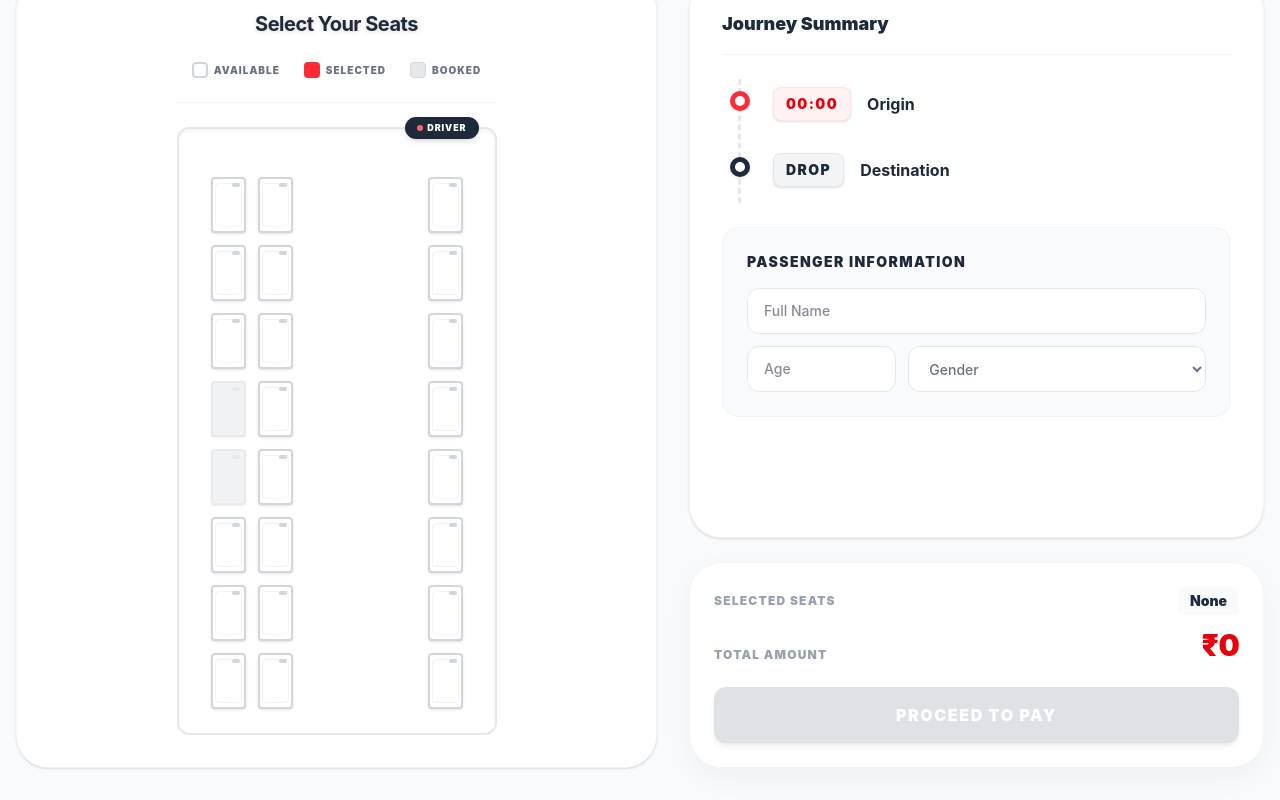
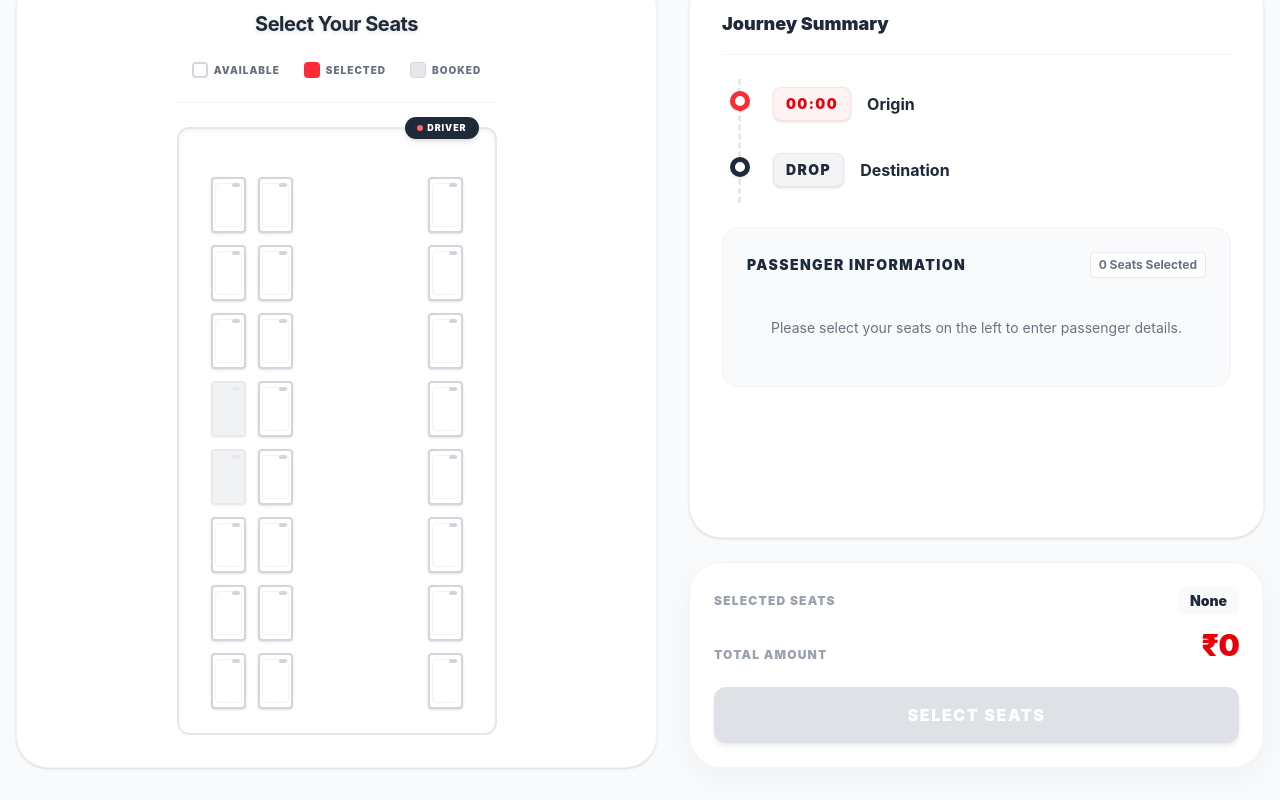
Before and after one commit to rohithnayak42/JourneyHub, a React (Vite) app in the folder client/: page /bus/seat-page in a window 1280 px wide. Shown: the part 236-1036 px from the top of the page. Built offline with nearby package versions, Linux system fonts and the light colour scheme.

Commit message:
Added dynamic passenger forms and validation to Bus Seat Selection

```diff
--- a/client/src/pages/BusSeatSelection.jsx
+++ b/client/src/pages/BusSeatSelection.jsx
@@ -83,15 +83,24 @@ const BusSeatSelection = () => {
 
   const [total, setTotal] = useState(0);
   const [selectedSeats, setSelectedSeats] = useState([]);
+  const [passengers, setPassengers] = useState([]);
 
   const handleSeatChange = (id, priceDelta) => {
      setTotal(prev => prev + priceDelta);
      if (priceDelta > 0) {
         setSelectedSeats(prev => [...prev, id]);
+        setPassengers(prev => [...prev, { seat: id, name: '', age: '', gender: '' }]);
      } else {
         setSelectedSeats(prev => prev.filter(seat => seat !== id));
+        setPassengers(prev => prev.filter(p => p.seat !== id));
      }
   };
+
+  const handlePassengerChange = (seatId, field, value) => {
+     setPassengers(prev => prev.map(p => p.seat === seatId ? { ...p, [field]: value } : p));
+  };
+
+  const isFormValid = passengers.length > 0 && passengers.every(p => p.name.trim() !== '' && p.age !== '' && p.gender !== '' && p.gender !== 'Gender');
 
   return (
     <div className="min-h-screen bg-gray-50 flex flex-col font-sans">
@@ -151,20 +160,53 @@ const BusSeatSelection = () => {
                  </div>
               </div>
 
-              <div className="mt-6 p-6 bg-gray-50 rounded-2xl border border-gray-100">
-                  <h4 className="font-black text-sm text-gray-800 mb-4 uppercase tracking-widest">Passenger Information</h4>
-                  <div className="flex flex-col gap-3">
-                     <input type="text" placeholder="Full Name" className="w-full text-sm font-medium bg-white border border-gray-200 rounded-xl px-4 py-3 outline-none focus:border-red-400 focus:ring-2 focus:ring-red-100 transition-all" />
-                     <div className="flex gap-3">
-                        <input type="number" placeholder="Age" className="w-1/3 text-sm font-medium bg-white border border-gray-200 rounded-xl px-4 py-3 outline-none focus:border-red-400 focus:ring-2 focus:ring-red-100 transition-all" />
-                        <select className="w-2/3 text-sm font-medium bg-white border border-gray-200 rounded-xl px-4 py-3 outline-none focus:border-red-400 focus:ring-2 focus:ring-red-100 transition-all text-gray-500">
-                           <option>Gender</option>
-                           <option>Male</option>
-                           <option>Female</option>
-                           <option>Other</option>
-                        </select>
+              <div className="mt-6 p-6 bg-gray-50 rounded-2xl border border-gray-100 flex-1 overflow-y-auto max-h-[300px] custom-scrollbar">
+                  <div className="flex justify-between items-center mb-4">
+                     <h4 className="font-black text-sm text-gray-800 uppercase tracking-widest">Passenger Information</h4>
+                     <span className="text-xs font-bold text-gray-500 bg-white px-2 py-1 rounded border border-gray-200">{selectedSeats.length} Seats Selected</span>
+                  </div>
+
+                  {passengers.length === 0 ? (
+                     <p className="text-sm text-gray-500 text-center py-6">Please select your seats on the left to enter passenger details.</p>
+                  ) : (
+                     <div className="flex flex-col gap-4">
+                        {passengers.map((p, index) => (
+                           <div key={p.seat} className="bg-white p-4 rounded-xl shadow-sm border border-gray-100">
+                              <span className="text-xs font-black text-red-500 uppercase tracking-widest mb-3 block">Passenger {index + 1} <span className="text-gray-400 font-bold">(Seat {p.seat})</span></span>
+                              <div className="flex flex-col gap-3">
+                                 <input
+                                    type="text"
+                                    placeholder="Full Name"
+                                    value={p.name}
+                                    onChange={(e) => handlePassengerChange(p.seat, 'name', e.target.value)}
+                                    className="w-full text-sm font-medium bg-gray-50 border border-gray-200 rounded-lg px-4 py-2.5 outline-none focus:border-red-400 focus:ring-2 focus:ring-red-100 transition-all"
+                                 />
+                                 <div className="flex gap-3">
+                                    <input
+                                       type="number"
+                                       placeholder="Age"
+                                       value={p.age}
+                                       min="1"
+                                       max="120"
+                                       onChange={(e) => handlePassengerChange(p.seat, 'age', e.target.value)}
+                                       className="w-1/3 text-sm font-medium bg-gray-50 border border-gray-200 rounded-lg px-4 py-2.5 outline-none focus:border-red-400 focus:ring-2 focus:ring-red-100 transition-all"
+                                    />
+                                    <select
+                                       value={p.gender || 'Gender'}
+                                       onChange={(e) => handlePassengerChange(p.seat, 'gender', e.target.value)}
+                                       className={`w-2/3 text-sm font-medium bg-gray-50 border border-gray-200 rounded-lg px-4 py-2.5 outline-none focus:border-red-400 focus:ring-2 focus:ring-red-100 transition-all ${p.gender ? 'text-gray-800' : 'text-gray-400'}`}
+                                    >
+                                       <option disabled>Gender</option>
+                                       <option value="Male">Male</option>
+                                       <option value="Female">Female</option>
+                                       <option value="Other">Other</option>
+                                    </select>
+                                 </div>
+                              </div>
+                           </div>
+                        ))}
                      </div>
-                  </div>
+                  )}
               </div>
            </div>
 
@@ -178,10 +220,10 @@ const BusSeatSelection = () => {
                  <span className="text-3xl font-black text-red-600 tracking-tight">₹{total}</span>
               </div>
               <button
-                 className={`w-full py-4 rounded-xl font-black text-white uppercase tracking-widest shadow-md transition-all flex items-center justify-center gap-2 relative overflow-hidden group btn-shine ${selectedSeats.length > 0 ? 'bg-red-500 hover:bg-red-600 hover:-translate-y-1 hover:shadow-xl hover:shadow-red-500/30' : 'bg-gray-300 cursor-not-allowed opacity-70'}`}
-                 disabled={selectedSeats.length === 0}
+                 className={`w-full py-4 rounded-xl font-black text-white uppercase tracking-widest shadow-md transition-all flex items-center justify-center gap-2 relative overflow-hidden group btn-shine ${isFormValid ? 'bg-red-500 hover:bg-red-600 hover:-translate-y-1 hover:shadow-xl hover:shadow-red-500/30' : 'bg-gray-300 cursor-not-allowed opacity-70'}`}
+                 disabled={!isFormValid}
               >
-                 Proceed to Pay <span className="absolute inset-0 w-full h-full -translate-x-full bg-gradient-to-r from-transparent via-white/30 to-transparent group-hover:animate-[shine_1.5s_ease-in-out_infinite]"></span>
+                 {isFormValid ? 'Proceed to Pay' : (passengers.length === 0 ? 'Select Seats' : 'Incomplete Details')} {isFormValid && <span className="absolute inset-0 w-full h-full -translate-x-full bg-gradient-to-r from-transparent via-white/30 to-transparent group-hover:animate-[shine_1.5s_ease-in-out_infinite]"></span>}
               </button>
            </div>
         </div>
```
